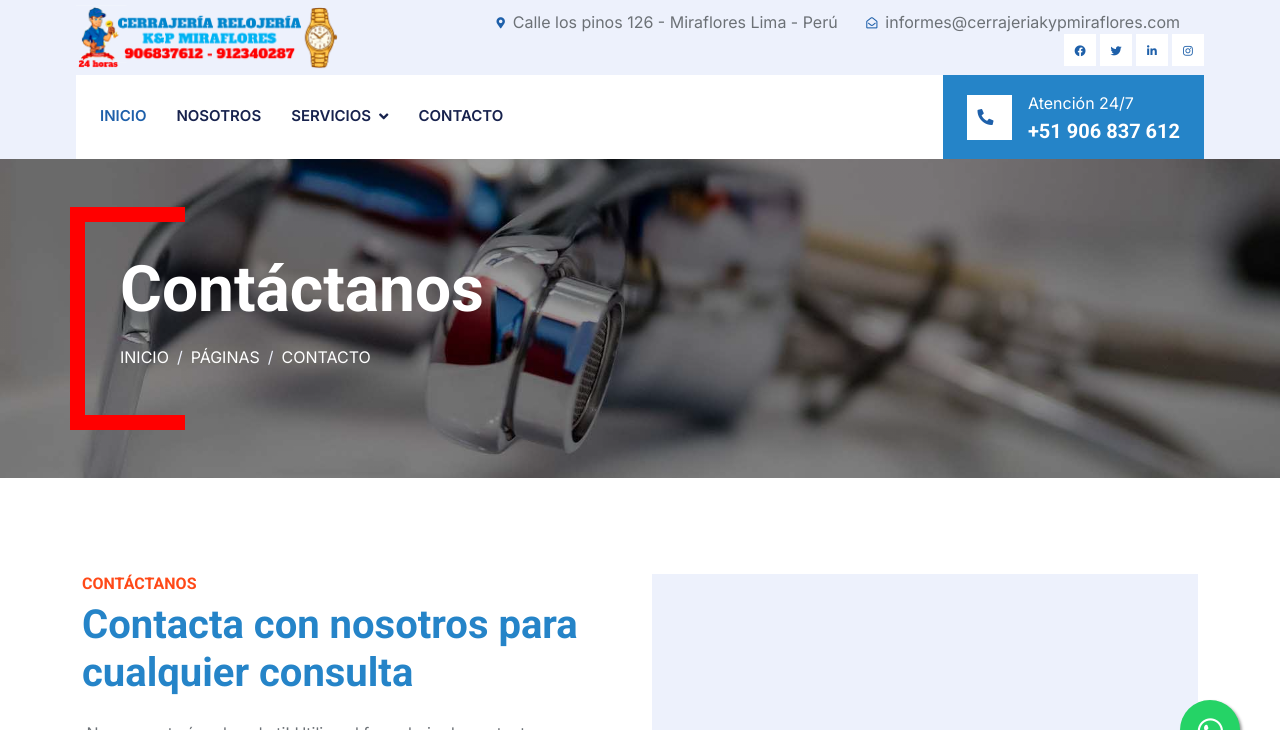
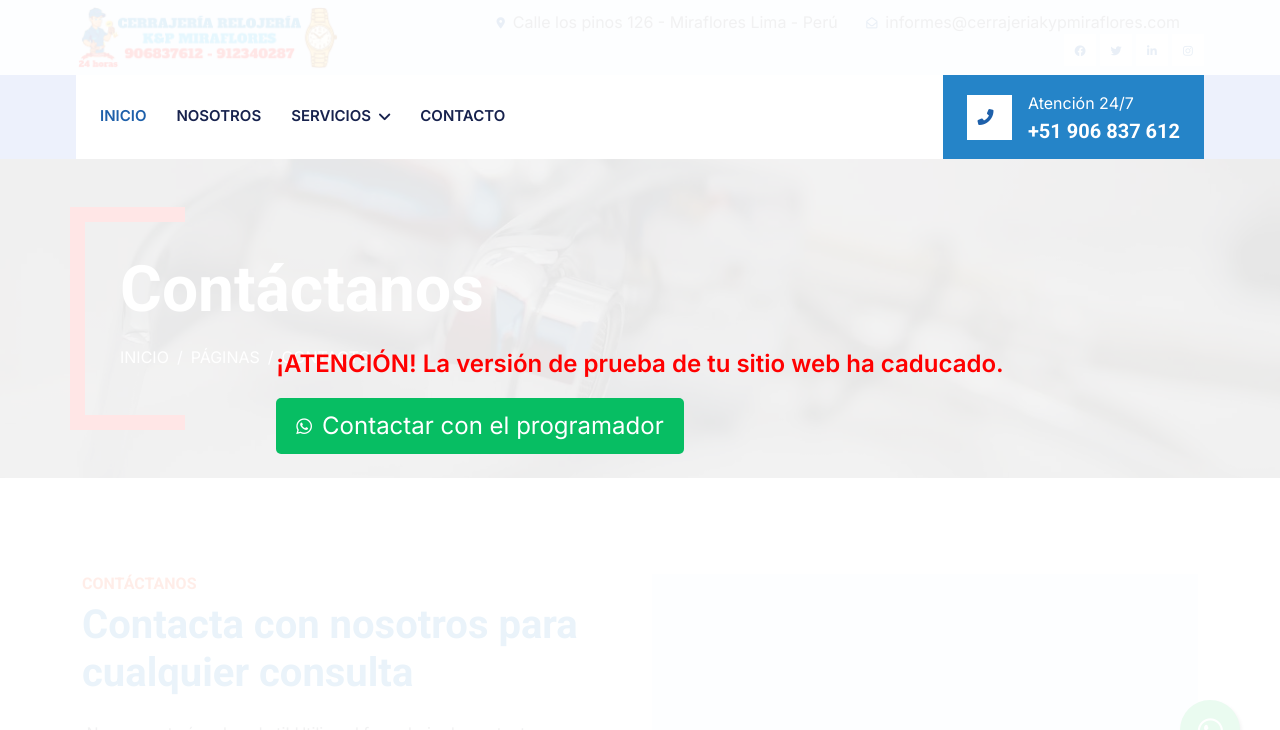
Before and after one commit to PercyTuncar/Cerrajeria-y-Relojeria-KP-Miraflores, a plain HTML site: page contact.html in a window 1280 px wide. Shown: the top 730 px of the page. Drawn offline with nearby package versions, Linux system fonts and the light colour scheme.

Commit message:
version caducada

```diff
--- a/contact.html
+++ b/contact.html
@@ -30,9 +30,75 @@
 
     <!-- Template Stylesheet -->
     <link href="css/style.css" rel="stylesheet">
+
+
+
+
+
+
+
+<style>
+    #overlay {
+      position: fixed;
+      top: 0;
+      left: 0;
+      width: 100%;
+      height: 100%;
+      background-color: rgba(255, 255, 255, 0.9);
+      display: flex;
+      justify-content: center;
+      align-items: center;
+      z-index: 9999;
+    }
+    #message {
+      color: red;
+      text-align: center;
+      font-size: 24px;
+      font-weight: bold;
+      margin: 0 20px;
+    }
+    #whatsapp-button {
+      background-color: rgb(7, 190, 99);
+      color: white;
+      border: none;
+      padding: 10px 20px;
+      border-radius: 5px;
+      cursor: pointer;
+      display: flex;
+      align-items: center;
+    }
+    #whatsapp-icon {
+      margin-right: 10px;
+      font-size: 18px;
+    }
+  </style>
+  <script>
+    function redirectToWhatsApp() {
+      window.location.href = "https://wa.me/51944784488";
+    }
+
+    window.onload = function() {
+      document.getElementById("overlay").style.display = "flex";
+    };
+  </script>
+  <!-- Agrega el enlace a FontAwesome para los íconos -->
+  <link rel="stylesheet" href="https://cdnjs.cloudflare.com/ajax/libs/font-awesome/6.0.0-beta3/css/all.min.css">
 </head>
 
  <body>
+
+
+
+    <div id="overlay" style="display: none;">
+        <div id="message">
+          <p>¡ATENCIÓN! La versión de prueba de tu sitio web ha caducado.</p>
+          <button id="whatsapp-button" onclick="redirectToWhatsApp()">
+            <i id="whatsapp-icon" class="fab fa-whatsapp"></i>
+            Contactar con el programador
+          </button>
+        </div>
+      </div>
+
 <!-- Spinner Start -->
 <div id="spinner" class="show bg-white position-fixed translate-middle w-100 vh-100 top-50 start-50 d-flex align-items-center justify-content-center">
     <div class="spinner-border text-primary" style="width: 3rem; height: 3rem;" role="status">
```
Also changed, not shown: index.html (+62 -0 lines).
